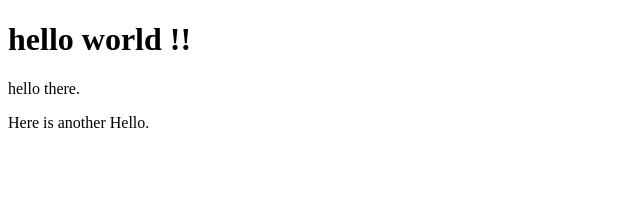
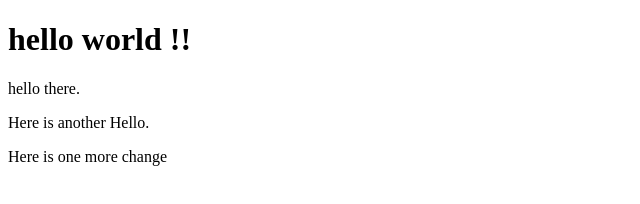
Before and after one commit to pt504/git-test, a plain HTML site: page index.html in a window 1280 px wide. Shown: the whole page, without its empty margins (0-640 px from the left). Drawn offline with Linux system fonts and the light colour scheme.

Commit message:
Four Commit

```diff
--- a/index.html
+++ b/index.html
@@ -4,5 +4,6 @@
         <h1>hello world !! </h1>
        <p>hello there.</p>
        <p>Here is another Hello.</p>
+       <p>Here is one more change</p>
     </body>
 </html>
```
